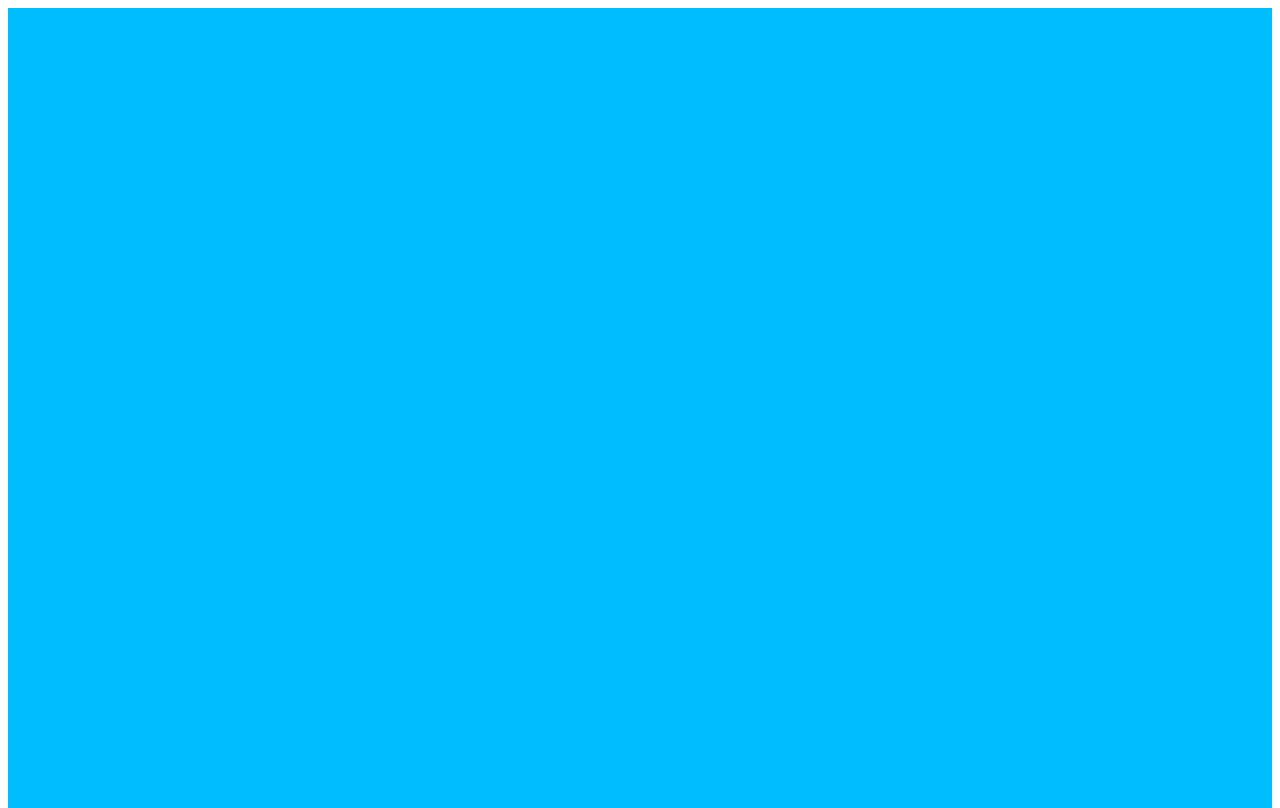
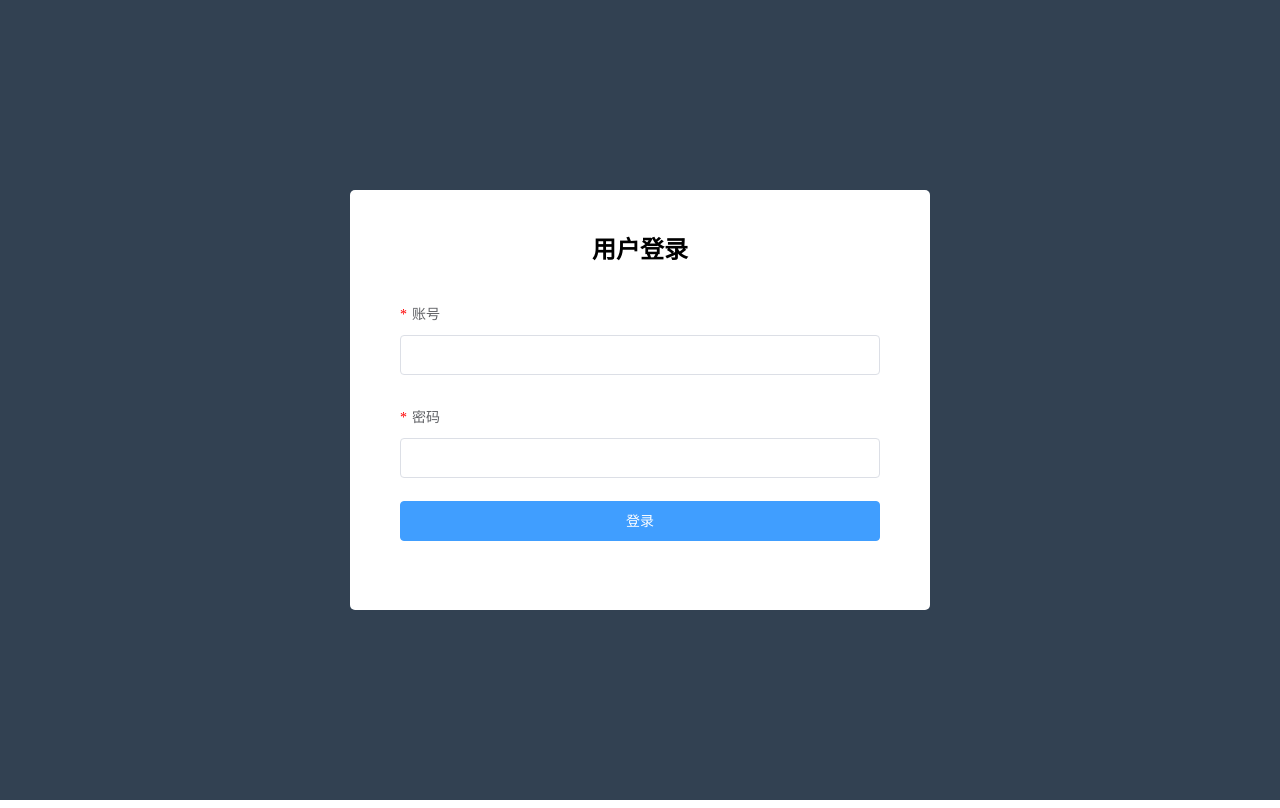
Before and after one commit to chael-frey/mymanager, a Vue app: page /#/login in a window 1280 px wide. Built offline with nearby package versions, Linux system fonts and the light colour scheme.

Commit message:
登录页面

```diff
--- /dev/null
+++ b/src/components/index.vue
@@ -0,0 +1,65 @@
+<template>
+    <el-container>
+  <el-header>
+      <el-row>
+          <el-col :span="5">
+              <img class="logo" src="../assets/images/logo.png" alt="">
+          </el-col>
+          <el-col :span="16">
+              <h1>顺其自然家族</h1>
+          </el-col>
+          <el-col :span="3">
+               <el-button type="danger">退出</el-button>
+          </el-col>
+      </el-row>
+  </el-header>
+  <el-container>
+    <el-aside width="200px" class="aside"></el-aside>
+    <el-main class="main"></el-main>
+  </el-container>
+</el-container>
+</template>
+
+<script>
+export default {
+
+}
+</script>
+
+<style lang="scss">
+    html,body{
+        width: 100%;
+        height: 100%;
+        .el-container{
+            height: 100%;
+            .el-header{
+                height: 60px;
+                background-color: skyblue;
+                .el-col{
+                    height: 60px;
+                }
+                .el-col-3{
+                    display: flex;
+                    justify-content: flex-end;
+                    align-items: center;
+                }
+                .logo{
+                    height: 60px;
+                }
+                h1{
+                    font-size: 30px;
+                    font-weight: normal;
+                    line-height: 60px;
+                    text-align: center;
+                    color:#fff;
+                }
+            }
+            .aside{
+                background-color: pink;
+            }
+            .main{
+
+            }
+        }
+    }
+</style>
--- a/src/components/login.vue
+++ b/src/components/login.vue
@@ -1,21 +1,66 @@
 <template>
-    <div class="login">
-
+  <div class="login">
+    <div class="center">
+        <h2>用户登录</h2>
+      <el-form label-position="top" >
+        <el-form-item label="账号">
+          <el-input ></el-input>
+        </el-form-item>
+        <el-form-item label="密码">
+          <el-input></el-input>
+        </el-form-item>
+        <el-form-item>
+          <el-button type="primary">登录</el-button>
+        </el-form-item>
+      </el-form>
     </div>
+  </div>
 </template>
 
 <script>
 export default {
-    name:"login"
-}
+  name: "login"
+};
 </script>
 
 <style lang="scss">
-    html,body{
-        height: 100%;
-        .login{
-            height: 100%;
-            background: deepskyblue;
+*{
+    padding: 0;
+    margin: 0;
+}
+html,
+body {
+  height: 100%;
+  .login {
+    height: 100%;
+    background: #324152;
+    display: flex;
+    justify-content: center;
+    align-items: center;
+  }
+}
+.center{
+    width: 480px;
+    height: 360px;
+    background-color: #fff;
+    border-radius: 5px;
+    padding: 30px 50px;
+    .el-button--primary{
+        display: block;
+        width: 100%;
+    }
+    h2{
+        text-align: center;
+        margin-top: 10px;
+        margin-bottom: 30px;
+    }
+    .el-form-item__label{
+        padding: 0;
+        &::before{
+            content: "*";
+            color:red;
+            margin-right: 5px;
         }
     }
+}
 </style>
--- a/src/router.js
+++ b/src/router.js
@@ -6,9 +6,11 @@ Vue.use(VueRouter)
 
 // 导入组件
 import login from "./components/login.vue";
+import index from "./components/index.vue";
 // 路由规则
 const routes=[
     {path:"/login",component:login},
+    {path:"/index",component:index},
     {path:"/",redirect:"/login"},
 
 ];
```
Also changed, not shown: src/assets/images/logo.png (added).
